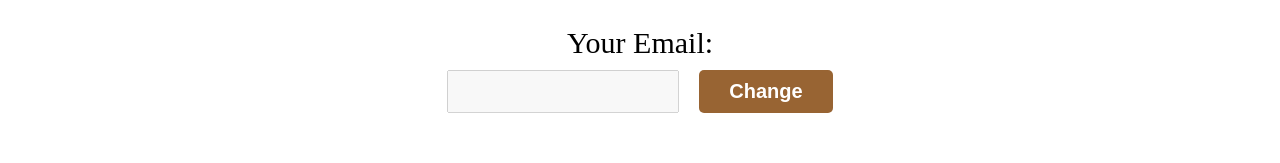
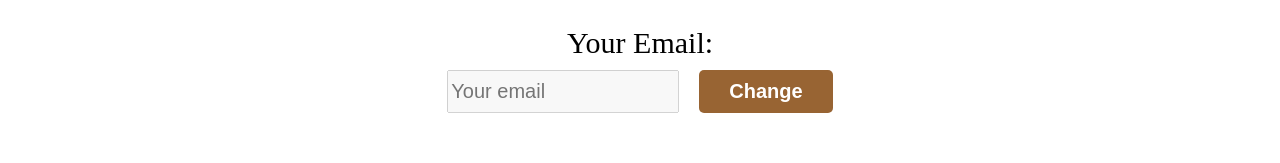
Before and after one commit to RangerVinven/IC-Moves, a SvelteKit app: page /my-account in a window 1280 px wide. Shown: the part 189-352 px from the top of the page. Built offline with nearby package versions, Linux system fonts and the light colour scheme; no server answers.

Commit message:
Added placeholder in the input

```diff
--- a/src/routes/my-account/YourEmailOption.svelte
+++ b/src/routes/my-account/YourEmailOption.svelte
@@ -44,7 +44,7 @@
 <h3>Your Email:</h3>
 
 <div id="Input-Fields">
-    <input type="text" bind:value={email} disabled={isDisabled}>
+    <input type="text" bind:value={email} placeholder="Your email" disabled={isDisabled}>
     <button on:click={buttonPressed}>{buttonText}</button>
 </div>
 
```
